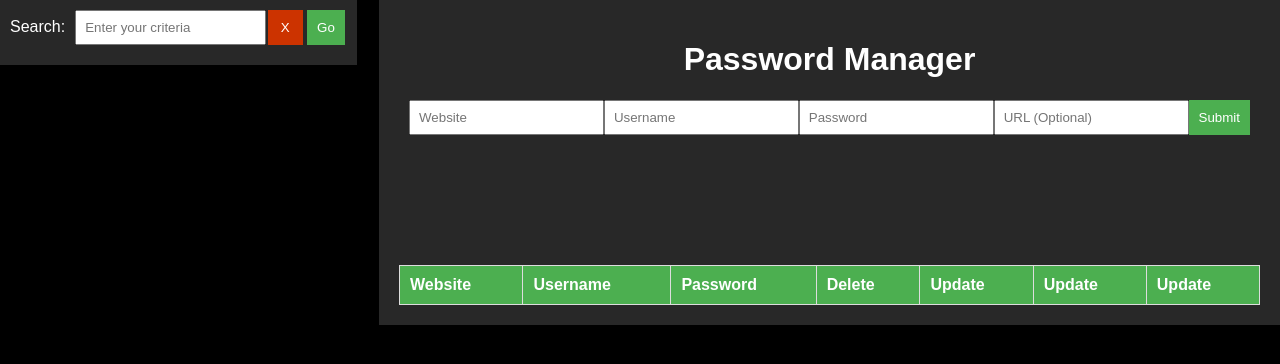
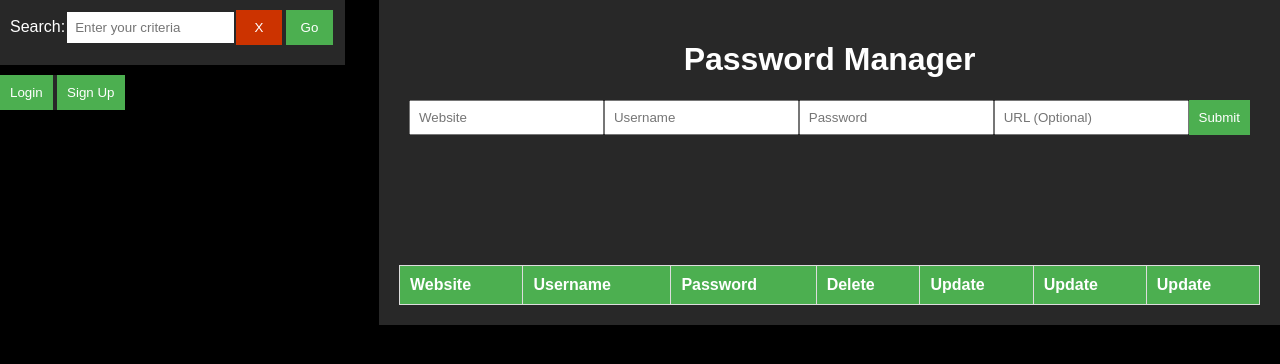
Before and after one commit to Karmakze/Password.Manager.Project, a plain HTML site: page Project v2 - Copy/HTMLPage1.html in a window 1280 px wide. Drawn offline with Linux system fonts and the light colour scheme.

Commit message:
Firebox start

```diff
--- a/Project v2 - Copy/HTMLPage1.html
+++ b/Project v2 - Copy/HTMLPage1.html
@@ -18,6 +18,8 @@
                 <input type="submit" value="Go" />
             </div>
             <div class="loginbx">
+                <button> Login </button>
+                <button> Sign Up</button>
             </div>
         </div>
 
--- a/Project v2 - Copy/style.css
+++ b/Project v2 - Copy/style.css
@@ -43,6 +43,7 @@ button {
     flex-direction: column;
     margin-right: 10px;
     flex: 30%;
+    gap: 10px
 }
 /* not actual loggin box jit tripping form search need stop change */
 .Searchbx {
@@ -51,23 +52,20 @@ button {
     margin: 0;
     padding: 10px;
     align-items: baseline;
+
     background-color: #282828;
     box-shadow: 0 0 10px rgba(0, 0, 0, 0.1);
 }
 
     .Searchbx input[type="text"] {
-        width: 100%;
-        padding: 8px;
-        margin-bottom: 10px;
+        display: block;
+        flex: 50%;
+        border: none;
+        min-width: 0;
+        margin-left: 2px;
         margin-right: 2px;
-        margin-left: 10px;
-        top: 60px;
-        left: 15px;
     }
-    .Searchbx input[type="Search"] {
-        width: 200%;
-        max-width: 1000px;
-    }
+
 
     .Searchbx input[type="submit"] {
         width: 15%;
@@ -87,8 +85,6 @@ button {
         width: 15%;
         padding: 10px;
         margin-left: 0px;
-        margin-bottom: 10px;
-        margin-right: 2px;
         margin-right: 2px;
         color: #fff;
         background-color: #CC3300;
@@ -98,6 +94,11 @@ button {
             background-color: #990000;
         }
 
+.loginbx {
+    flex-direction: row;
+    background-color: #282828;
+    box-shadow: 0 0 10px rgba(0, 0, 0, 0.1);
+}
 
 
 
```
